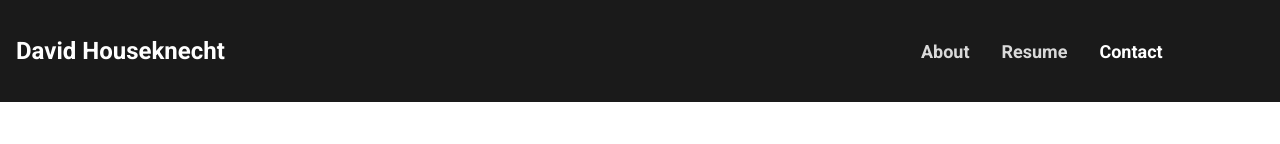
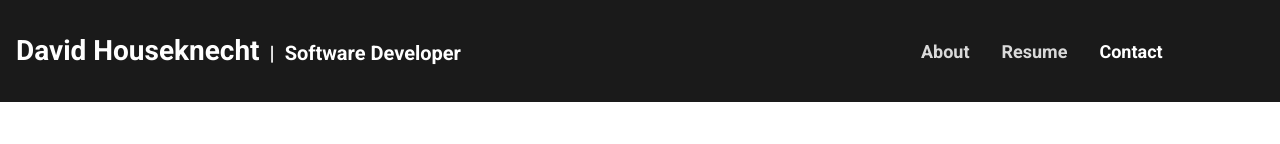
Before and after one commit to djhouseknecht/djhouseknecht.github.io, an Angular app: page /contact in a window 1280 px wide. Shown: the top 144 px of the page. Built offline with nearby package versions, Linux system fonts and the light colour scheme; a web font is replaced by a local one.

Commit message:
Added text to brand and fixed navbar styles on mobile

```diff
--- a/src/app/shared/components/footer/footer.component.scss
+++ b/src/app/shared/components/footer/footer.component.scss
@@ -16,8 +16,12 @@
 		text-align: center;
 	}
 	.extra-x-padding {
-		padding-right: 1.8rem;
-		padding-left: 1.8rem;
+		padding-right: 1.5rem;
+		padding-left: 1.5rem;
+		@include media-breakpoint-up(sm) {
+			padding-right: 1.8rem;
+			padding-left: 1.8rem;
+		}
 	}
 	.bars {
 		border-left: 1px solid $gray-5;
--- a/src/app/shared/components/nav-bar/nav-bar.component.html
+++ b/src/app/shared/components/nav-bar/nav-bar.component.html
@@ -1,5 +1,11 @@
 <div class="brand">
-	David Houseknecht
+	<a class="brand" [routerLink]="['/']">
+		<span class="d-inline d-sm-none">D. Houseknecht</span>
+		<span class="d-none d-sm-inline">David Houseknecht</span>
+		<div class="smaller-text">
+			<div class="separator">|</div>Software Developer
+		</div>
+	</a>
 </div>
 <div>
 	<div class="d-block d-md-none">
--- a/src/app/shared/components/nav-bar/nav-bar.component.scss
+++ b/src/app/shared/components/nav-bar/nav-bar.component.scss
@@ -67,7 +67,27 @@
 	.brand {
 		color: $white;
 		font-weight: $bold;
-		font-size: 24px;
+		font-size: 28px;
 		padding: 0 16px;
+		a.brand { padding: 0; }
+		div.smaller-text {
+			display: block;
+			font-size: 20px;
+			div.separator {
+				display: none;
+			}
+		}
+		/* desktop brand styles */
+		@media only screen and (min-width: 930px) {
+			div.smaller-text {
+				display: inline;
+				div.separator {
+					display: inline;
+					padding: 0 .5rem;
+				}
+			}
+		}
 	}
+
+
 }
```
